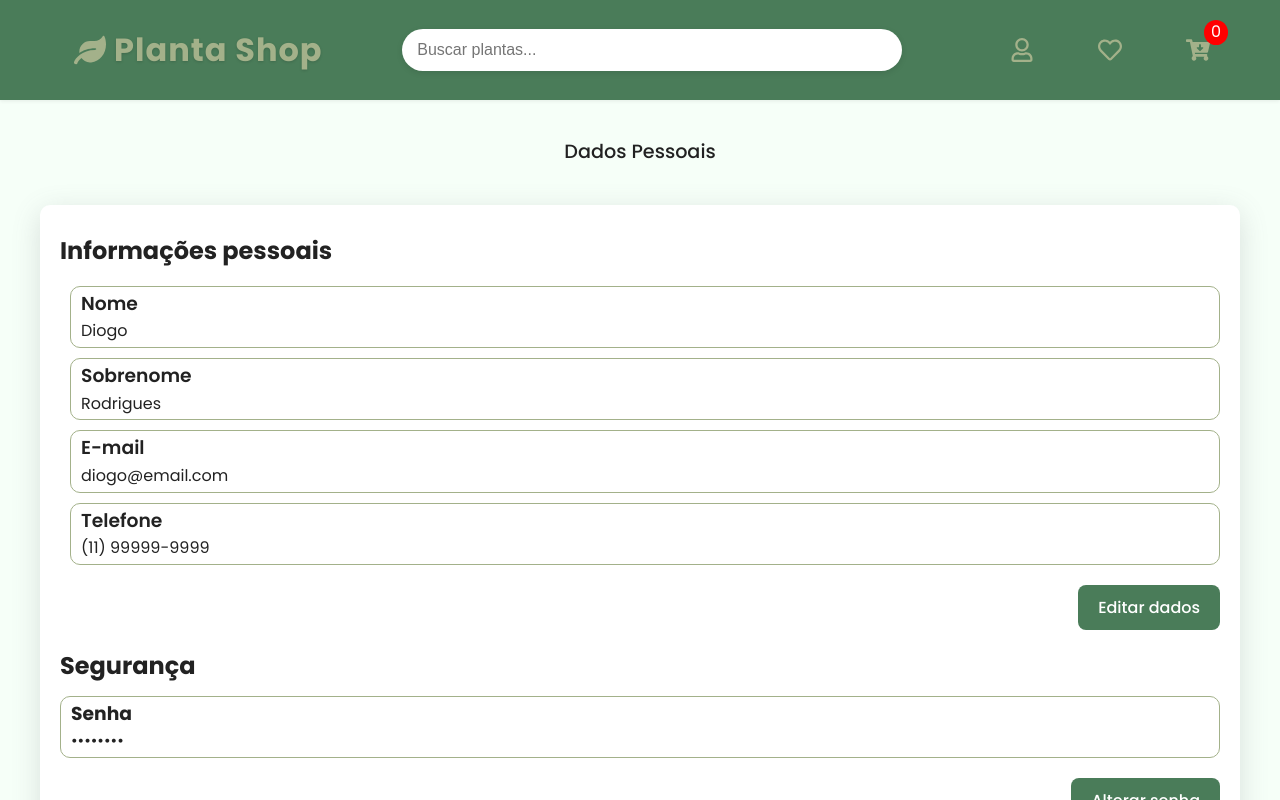
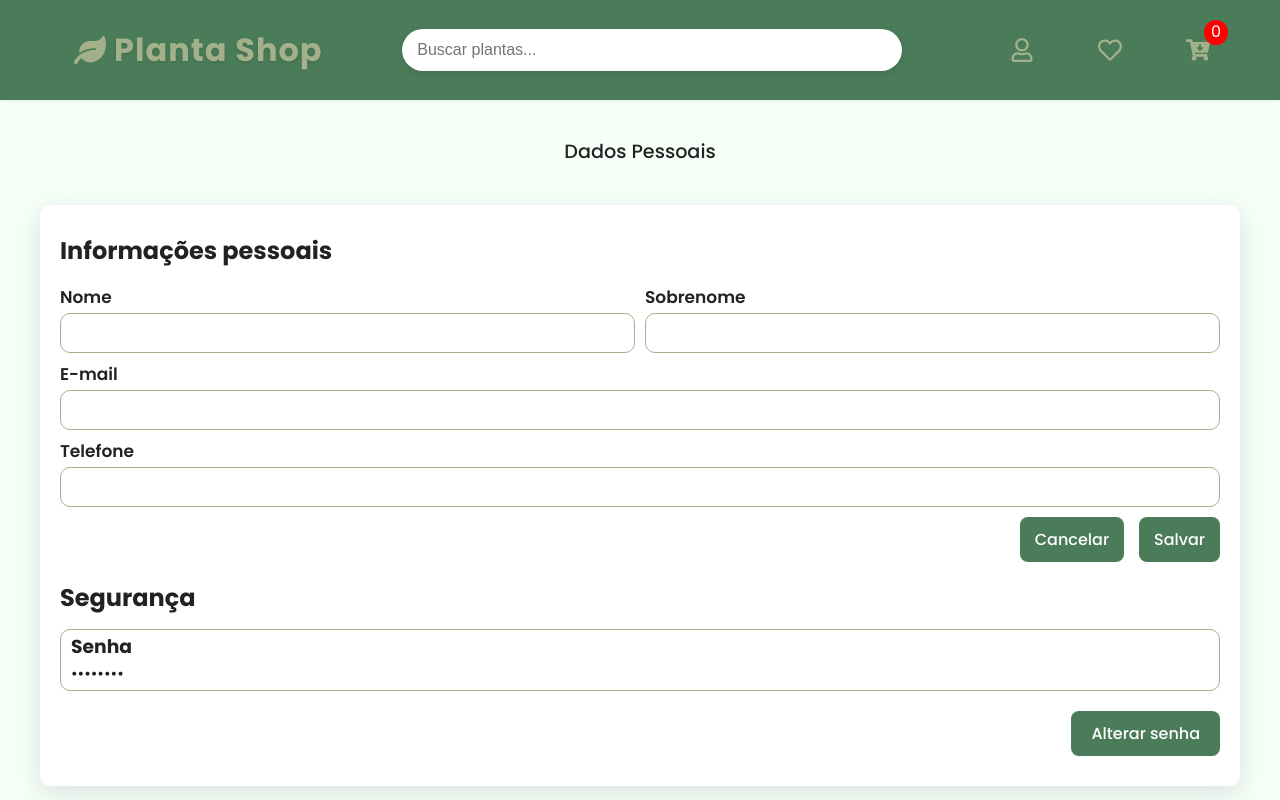
Before and after one commit to DiogoIV/My_store, a React (Vite) app: page /minha-conta/dados-pessoais in a window 1280 px wide. Both pictures are taken after a click on the button "Editar dados". Shown: the top 800 px of the page. Built offline with nearby package versions, Linux system fonts and the light colour scheme.

Commit message:
set and style
Colocando a logica de editar os dados e fazendo um pouco de estlilo.

```diff
--- a/src/pages/Perfil/DadosPessoais/DadosPessoais.jsx
+++ b/src/pages/Perfil/DadosPessoais/DadosPessoais.jsx
@@ -1,7 +1,12 @@
 
+import { useState } from 'react'
 import './dadosPessoais.css'
 
 function DadosPessoais() {
+
+    const [editar, setEditar] = useState(false)
+
+    const [editarSenha, setEditarSenha] = useState(false)
 
     return (
         <main className='container-principal-dados'>
@@ -13,39 +18,77 @@ function DadosPessoais() {
                 <h2>Informações pessoais</h2>
 
 
+
+
+                {!editar ? (
                     <ul className='dados-valores'>
-
-                    <li className='valores-pessoais'>
+                        <li className="valores-pessoais">
                             <h3>Nome</h3>
                             <span>Diogo</span>
                         </li>
 
-                    <li className='valores-pessoais'>
+                        <li className="valores-pessoais">
                             <h3>Sobrenome</h3>
                             <span>Rodrigues</span>
                         </li>
 
-                    <li className='valores-pessoais'>
+                        <li className="valores-pessoais">
                             <h3>E-mail</h3>
                             <span>diogo@email.com</span>
                         </li>
 
-                    <li className='valores-pessoais'>
+                        <li className="valores-pessoais">
                             <h3>Telefone</h3>
                             <span>(11) 99999-9999</span>
                         </li>
 
-                    <li className='container-btn-editar-dados'>
-                        <button className='btn-editar-dados'>
+                        <li className="container-btn-editar-dados">
+                            <button className="btn-editar-dados" onClick={() => setEditar(!editar)}>
                                 Editar dados
                             </button>
                         </li>
                     </ul>
 
+                ) : (
+
+                    <ul className='dados-valores-editar'>
+
+                        <li className='valores-pessoais-editar '>
+                            <label htmlFor="nome">Nome</label>
+                            <input type="text" id="nome" />
+                        </li>
+
+                        <li className='valores-pessoais-editar'>
+                            <label htmlFor="sobrenome">Sobrenome</label>
+                            <input type="text" id="sobrenome" />
+                        </li>
+
+                        <li className='valores-pessoais-editar editar-email'>
+                            <label htmlFor="e-mail">E-mail</label>
+                            <input type="email" name="" id="" />
+                        </li>
+
+                        <li className='valores-pessoais-editar editar-telefone'>
+                            <label htmlFor="telefone editar-telefone">Telefone</label>
+                            <input type="tel" name="" id="telefone" />
+                        </li>
+
+                        <li className='btn-c-s'>
+                            <button onClick={() => setEditar(false)}>Cancelar</button>
+
+                            <button>Salvar</button>
+                        </li>
+                    </ul>
+                )}
+
+
+
                 <div className='sessao-seguranca'>
 
                     <h2>Segurança</h2>
 
+                    {!editarSenha ?
+                        (
                             <div className='seguranca-valores'>
 
                                 <div className='valores-pessoais'>
@@ -53,10 +96,63 @@ function DadosPessoais() {
                                     <span>••••••••</span>
                                 </div>
 
-                        <button className='btn-alterar-senha'>
+                                <button className='btn-alterar-senha' onClick={()=> setEditarSenha(!editarSenha)}>
                                     Alterar senha
                                 </button>
                             </div>
+                        )
+                        :
+                        (
+
+                            <div className='seguranca-editar-senha'>
+
+                                <div className='editar-senha-valores'>
+
+                                    <label htmlFor="senha-atual">
+                                        Senha atual
+                                    </label>
+                                    <input type="password" name="" id="senha-atual" />
+
+                                </div>
+
+                                <div className='editar-senha-valores'>
+
+                                    <label htmlFor="nova-senha">
+                                        Nova senha
+                                    </label>
+                                    <input type="password" name="" id="nova-senha" />
+
+                                </div>
+
+
+
+                                <div className='editar-senha-valores'>
+
+                                    <label htmlFor="confirmar-senha">
+                                        Confirmar nova Senha
+                                    </label>
+                                    <input type="password" name="" id="confirmar-senha" />
+
+                                </div>
+
+                                <div className='btn-c-a'>
+
+                                    <button onClick={()=> setEditarSenha(false)}>
+                                        Cancelar
+                                    </button>
+
+                                    <button>
+                                        Alterar senha
+                                    </button>
+
+                                </div>
+
+                            </div>
+                        )
+
+                    }
+
+
 
                 </div>
 
--- a/src/pages/Perfil/DadosPessoais/dadosPessoais.css
+++ b/src/pages/Perfil/DadosPessoais/dadosPessoais.css
@@ -13,6 +13,12 @@
     font-size: 1.2em;
     font-weight: 500;
 }
+
+.container-principal-dados  button:hover {
+    background-color: var(--green-light);
+    color: white;
+}
+
 
 /*sessao-dados-valores*/
 
@@ -60,8 +66,89 @@
 }
 
 
+/*dados-valores-editar*/
+
+.dados-valores-editar {
+    display: grid;
+    grid-template-columns: 1fr 1fr;
+    gap: 10px;
+}
+
+.dados-valores-editar .valores-pessoais-editar {
+    display: flex;
+    flex-direction: column;
+    gap: 5px;
+}
+
+.valores-pessoais-editar > label, .editar-senha-valores > label {
+    font-size: 17px;
+    font-weight: 600;
+}
+
+.valores-pessoais-editar > input, .editar-senha-valores > input {
+    border: 1px solid var(--green-light);
+    border-radius: 10px;
+
+    padding: 10px;
+    font-size: 16px;
+    transition: box-shadow .3s ease;
+
+}
+
+.valores-pessoais-editar > input:focus {
+    outline: 2px solid var(--green-primary);
+    outline-offset: 2px;
+    transition: outline .3s ease;
+    border: none;
+
+}
+
+
+
+
+
+.dados-valores-editar .editar-email,
+.dados-valores-editar .editar-telefone {
+    grid-column: 1/-1;
+}
+
+
+
+.btn-c-s {
+    display: flex;
+    gap: 15px;
+
+    justify-self: end;
+    grid-column: 2/2;
+
+}
+
+.btn-c-s > button, .btn-c-a > button {
+    background-color: var(--green-primary);
+    color: white;
+
+
+    cursor: pointer;
+
+    font-family: inherit;
+    font-size: 16px;
+    font-weight: 500;
+
+    padding: 10px 15px;
+    border: none;
+    border-radius: 8px;
+
+    transition: background-color .2s ease;
+}
+
+
+
+
 
 /*sessao-seguranca*/
+
+
+
 
 .sessao-seguranca {
     display: flex;
@@ -94,8 +181,21 @@
     transition: background-color .2s ease;
 }
 
-.btn-editar-dados:hover,
-.btn-alterar-senha:hover {
-    background-color: var(--green-light);
-    color: white;
+
+.seguranca-editar-senha {
+    display: flex;
+    flex-direction: column;
+    gap: 20px;
 }
+
+.editar-senha-valores {
+    display: flex;
+    flex-direction: column;
+    gap: 5px;
+}
+
+.btn-c-a {
+    display: flex;
+    gap: 20px;
+    align-self: end;
+}
```
Lines whose indentation alone changed are shown as unchanged.
